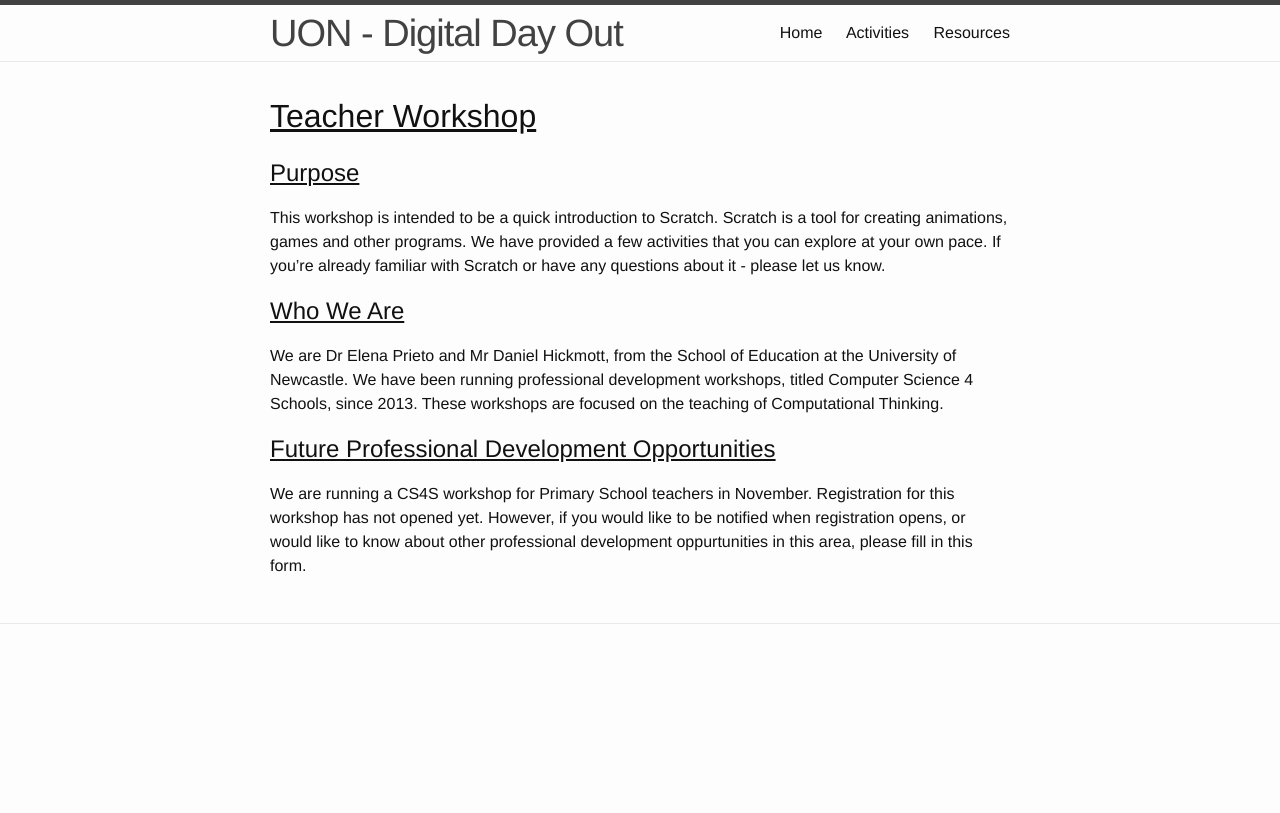
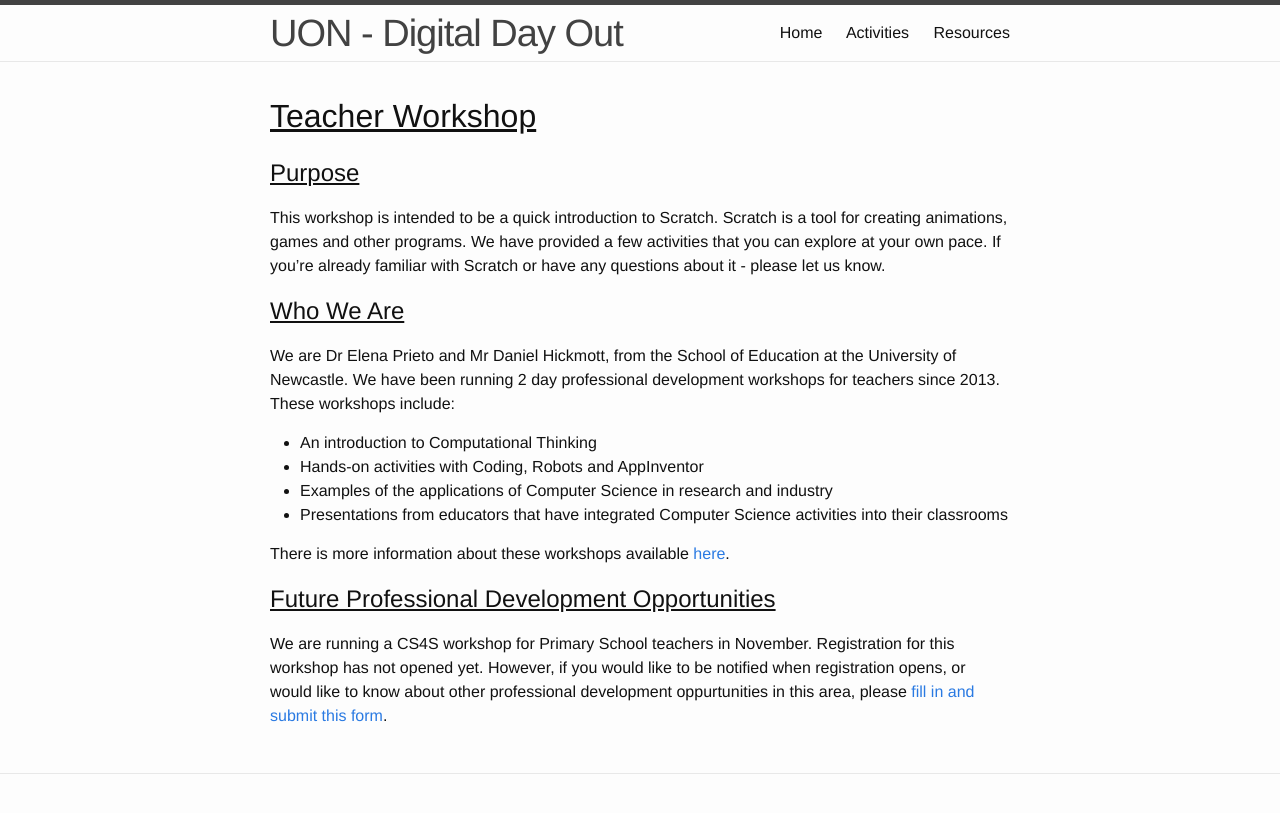
Before and after one commit to cs4s/ddo, a Jekyll site: the page built from index.md, in a window 1280 px wide. Shown: the top 813 px of the page. Built offline with Jekyll 4.4.1, drawn with Linux system fonts in a browser that asks for light colours.

Commit message:
Changes index page to link to CS4S site and Google form

```diff
--- a/index.md
+++ b/index.md
@@ -11,10 +11,16 @@ about it - please let us know.
 
 ## Who We Are
 We are Dr Elena Prieto and Mr Daniel Hickmott, from the School of Education at the University of Newcastle. We have been running
-professional development workshops, titled Computer Science 4 Schools, since 2013. These workshops are focused on the teaching of
-Computational Thinking.
+2 day professional development workshops for teachers since 2013. These workshops include:
+
+- An introduction to Computational Thinking
+- Hands-on activities with Coding, Robots and AppInventor
+- Examples of the applications of Computer Science in research and industry
+- Presentations from educators that have integrated Computer Science activities into their classrooms
+
+There is more information about these workshops available [here](http://newcastle.edu.au/cs4s).
 
 ## Future Professional Development Opportunities
 We are running a CS4S workshop for Primary School teachers in November. Registration for this workshop has not opened yet.
 However, if you would like to be notified when registration opens, or would like to know about other professional development
-oppurtunities in this area, please fill in this form.
+oppurtunities in this area, please [fill in and submit this form](https://goo.gl/jEclWr).
```
